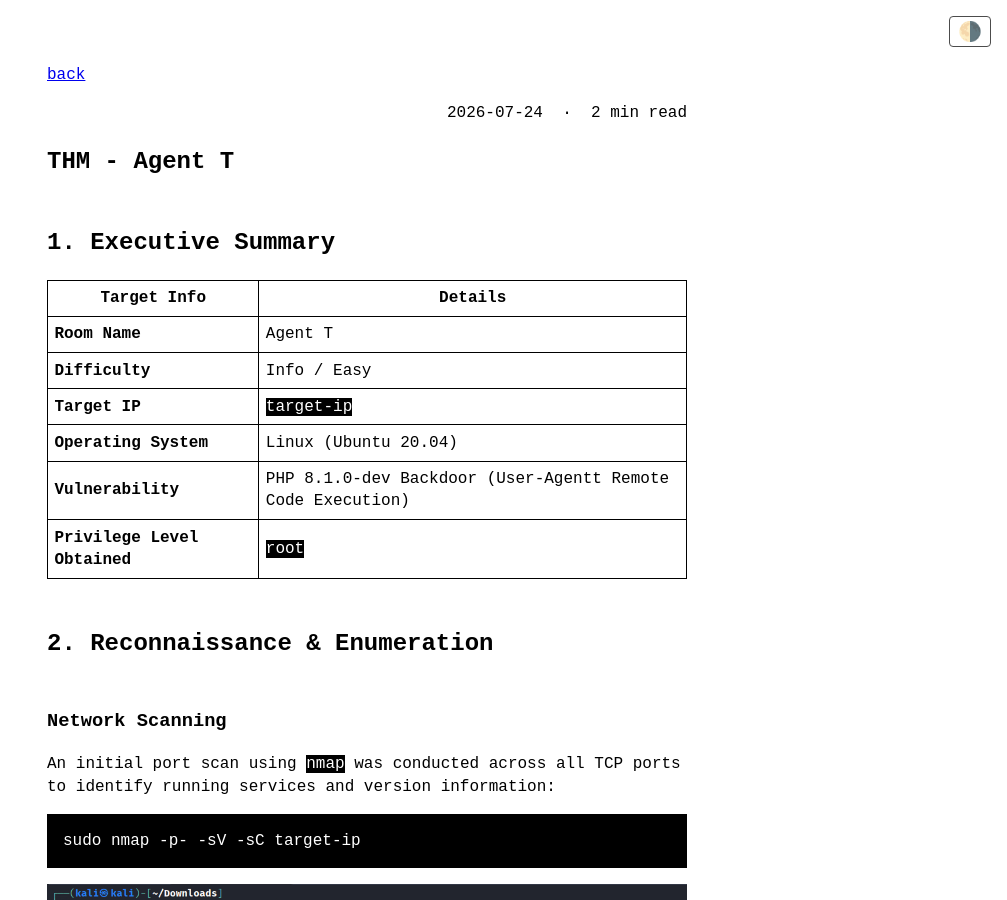
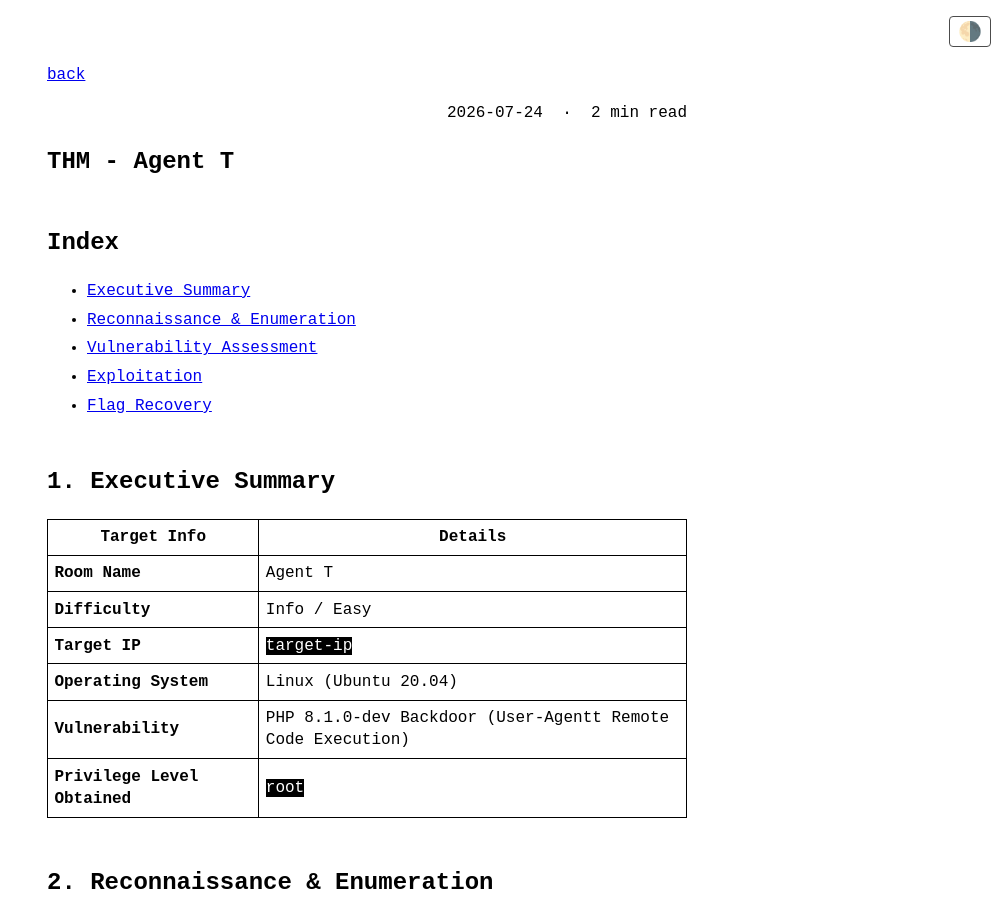
Before and after one commit to mahidulhq/mahidulhq.github.io, a Jekyll site: the page built from _posts/2026-07-25-agent-t.md, in a window 1280 px wide and 900 px high. Shown: the whole window, without its empty margins (273-1280 px from the left). Built offline with Jekyll 4.4.1, drawn with Linux system fonts in a browser that asks for light colours; our own code applies the rules of GitHub Pages for plain Markdown files.

Commit message:
applied index

```diff
--- a/_config.yml
+++ b/_config.yml
@@ -26,7 +26,7 @@ theme_config:
   appearance: "auto" # can be "light", "dark" or "auto"
   back_home_text: "back" # customize text for homepage link in post layout
   date_format: "%Y-%m-%d" # customize how date is formatted
-  show_description: true # show blog description in home page
+  show_description: false # show blog description in home page
   lowercase_titles: true # show titles in lowercase in lists
 
 sass:
--- a/_posts/2026-07-25-agent-t.md
+++ b/_posts/2026-07-25-agent-t.md
@@ -3,6 +3,15 @@ title: "THM - Agent T"
 date: 2026-07-25 00:06:11 +0600
 categories: [writeup]
 ---
+
+## Index <!-- omit in toc -->
+- [Executive Summary](#executive-summary)
+- [Reconnaissance & Enumeration](#reconnaissance--enumeration)
+- [Vulnerability Assessment](#vulnerability-assessment)
+- [Exploitation](#exploitation)
+- [Flag Recovery](#flag-recovery)
+
+<a id="executive-summary"></a>
 
 ## 1. Executive Summary
 
@@ -14,6 +23,8 @@ categories: [writeup]
 | **Operating System**         | Linux (Ubuntu 20.04)                                       |
 | **Vulnerability**            | PHP 8.1.0-dev Backdoor (User-Agentt Remote Code Execution) |
 | **Privilege Level Obtained** | `root`                                                     |
+
+<a id="reconnaissance--enumeration"></a>
 
 ## 2. Reconnaissance & Enumeration
 
@@ -50,6 +61,8 @@ gobuster dir -u http://target-ip/ -w /usr/share/wordlists/dirb/common.txt
 
 During enumeration, the server responded with wildcard response behavior across non-existing paths, shifting focus back to the core technology stack identified in the initial port scan.
 
+<a id="vulnerability-assessment"></a>
+
 ## 3. Vulnerability Assessment
 
 From the `nmap` scan output, the server was identified as running **PHP 8.1.0-dev*.
@@ -61,6 +74,8 @@ This specific development build of PHP contains a known backdoor vulnerability i
 - **Exploit Database Reference**: EDB-ID `49933`
 - **Vulnerability Type**: Remote Code Execution (RCE) / Backdoor
 - **Exploit Name**: `PHP 8.1.0-dev - 'User-Agentt' Remote Code Execution`
+
+<a id="exploitation"></a>
 
 ## 4. Exploitation
 
@@ -84,6 +99,8 @@ root
 
 Because the PHP process was executed under the elevated system context, immediate access was granted as the `root` user without requiring further privilege escalation.
 
+<a id="flag-recovery"></a>
+
 ## 5. Flag Recovery
 
 With initial access established directly as `root`, the filesystem was searched for text files:
```
